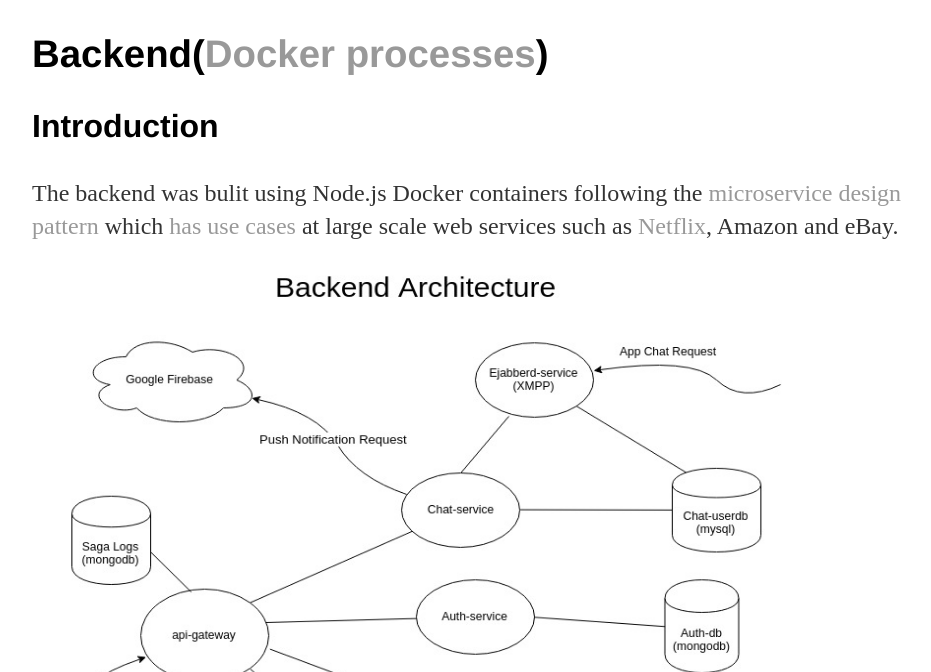
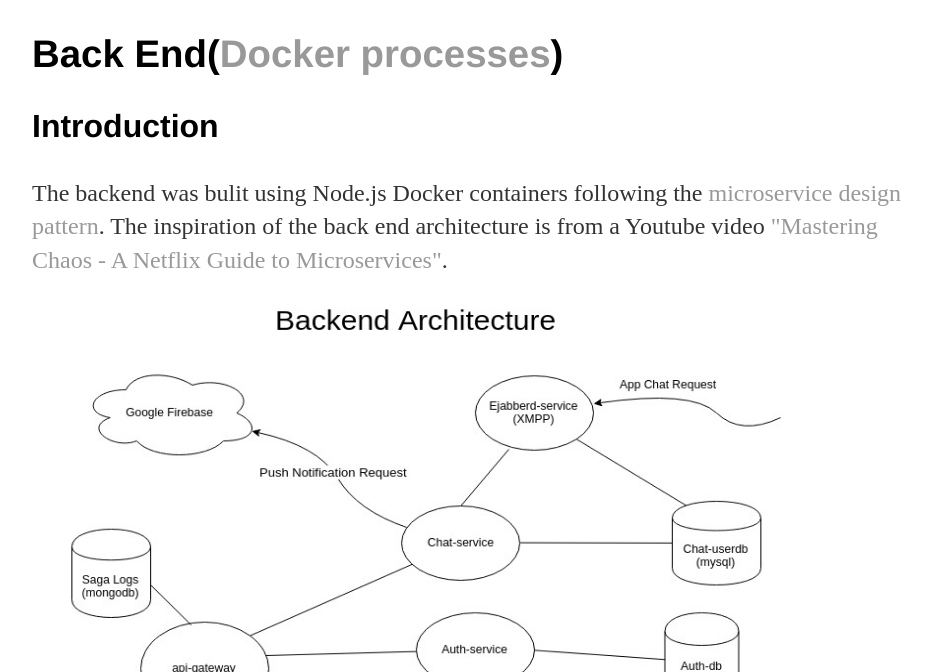
Before and after one commit to jcho7022/jcho7022.github.io, a Jekyll site: the page built from projects/float/index.html, in a window 1280 px wide and 900 px high, scrolled down 1044 px, cut to the strip 228-900 px from the top of the window. Shown: the whole strip, without its empty margins (160-1091 px from the left). Built offline with Jekyll 4.4.1, drawn with Linux system fonts in a browser that asks for light colours.

Commit message:
Update index.html

```diff
--- a/projects/float/index.html
+++ b/projects/float/index.html
@@ -16,12 +16,12 @@ and search up items using a <a href="https://jcho7022.github.io/projects/float/e
 <h2>Demo/<a href="https://jcho7022.github.io/projects/chatbot">Detailed Messaging Demo</a></h2>
 <iframe  width="980" height="660" src="https://www.youtube.com/embed/UMC1NTGTXZI" frameborder="0" allow="accelerometer; autoplay; encrypted-media; gyroscope; picture-in-picture" allowfullscreen></iframe>
 
-<h2>Backend(<a href="server_docker.png">Docker processes</a>)</h2>
+<h2>Back End(<a href="server_docker.png">Docker processes</a>)</h2>
 <h3>Introduction</h3>
 <p>The backend was bulit using Node.js Docker containers
-	following the <a href="https://microservices.io/patterns/microservices.html">microservice design pattern</a>
-	which <a href="https://jcho7022.github.io/projects/float/microservice_examples.png">has use cases</a> at
-	large scale web services such as <a href="https://www.youtube.com/watch?v=CZ3wIuvmHeM">Netflix</a>, Amazon and eBay.</p>
+	following the <a href="https://microservices.io/patterns/microservices.html">microservice design pattern</a>.
+	The inspiration of the back end architecture is from a Youtube video
+	<a href="https://www.youtube.com/watch?v=CZ3wIuvmHeM">"Mastering Chaos - A Netflix Guide to Microservices"</a>.</p>
 <img src="backend_diagram.jpg" alt="server_architecture" height="750px" width="750px">
 
 <h3>Api-gateway</h3>
```
